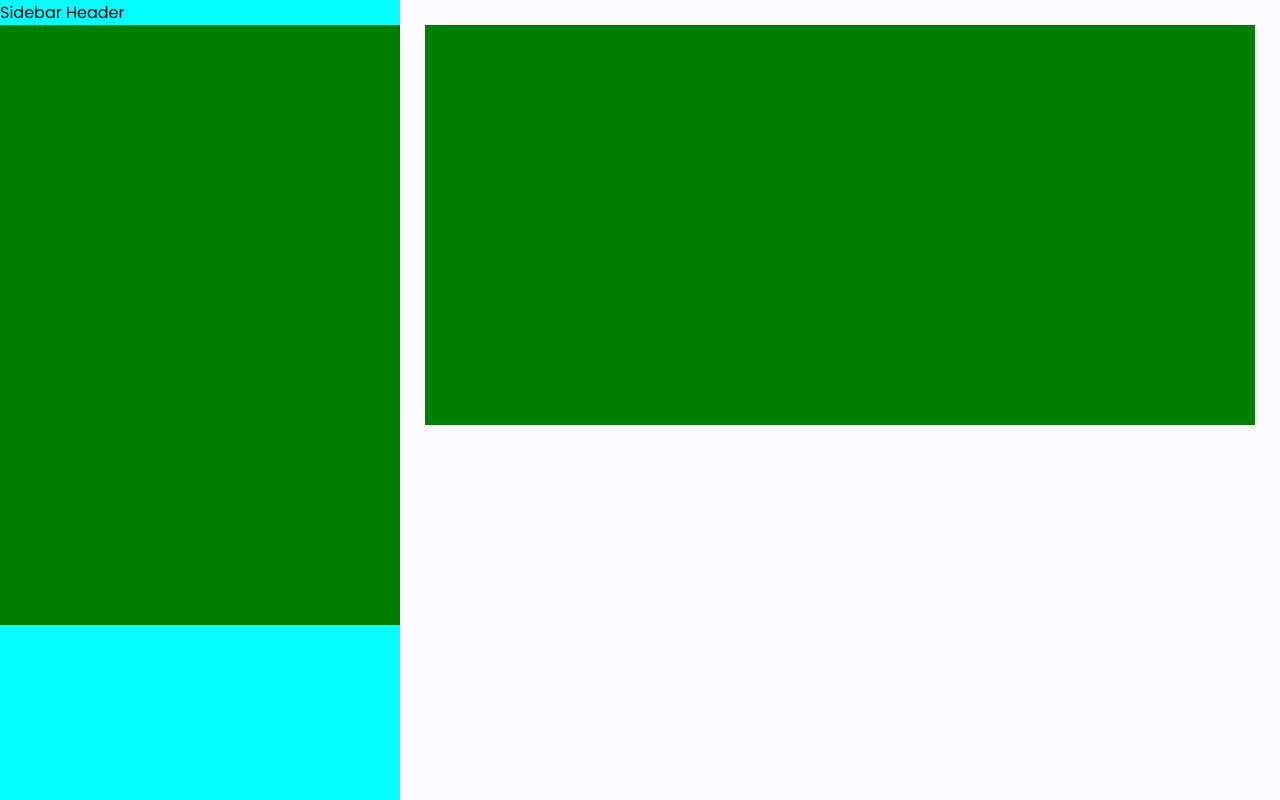
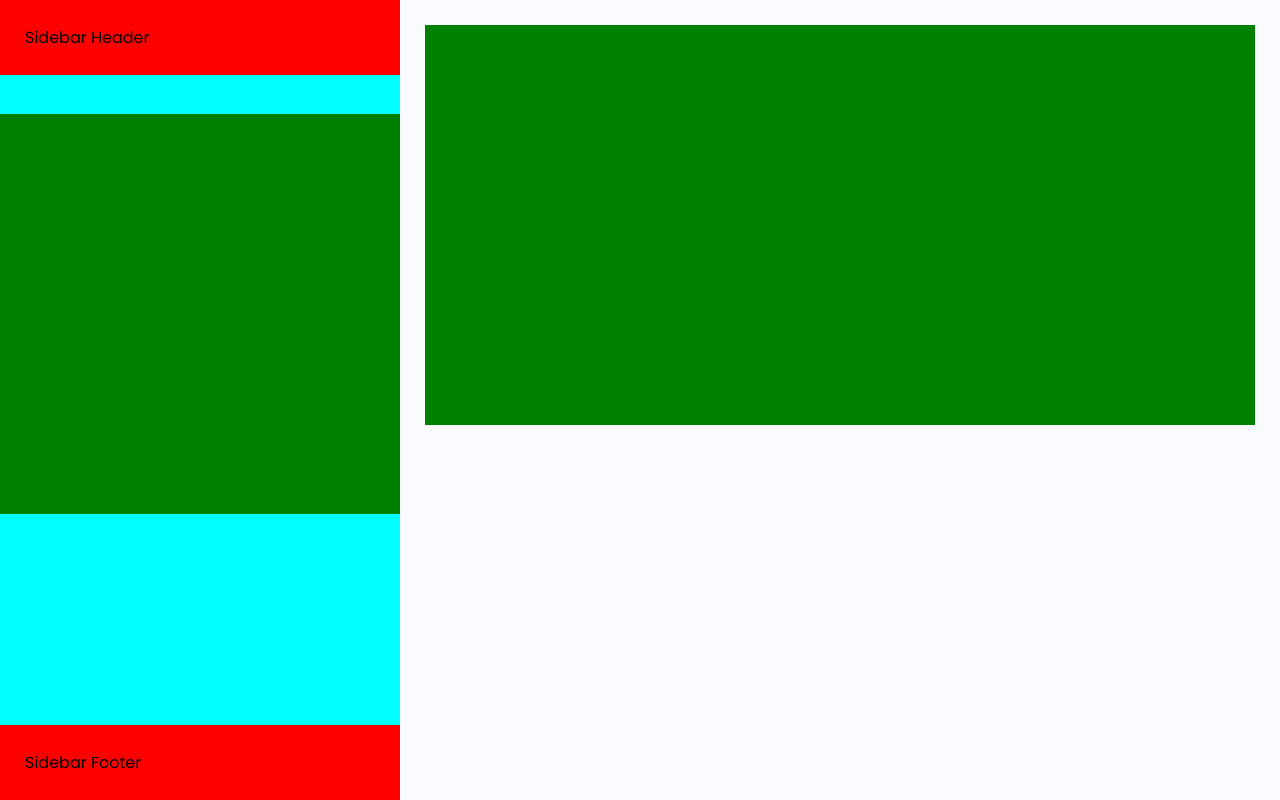
Before and after one commit to gottfried-github/dashboard, a website built with webpack: page src/index.html in a window 1280 px wide. Built offline with nearby package versions, Linux system fonts and the light colour scheme; files whose address does not match are found by name.

Commit message:
add layout

```diff
--- a/src/index.html
+++ b/src/index.html
@@ -14,7 +14,7 @@
         <button class="sidebar__close-button">Close</button>
       </header>
       <nav class="sidebar__nav"></nav>
-      <!-- <footer class="sidebar__footer"></footer> -->
+      <footer class="sidebar__footer">Sidebar Footer</footer>
     </div>
     <header class="header"><button class="header__menu-button">Menu</button></header>
     <div class="content">
--- a/src/styles/_common.scss
+++ b/src/styles/_common.scss
@@ -8,7 +8,7 @@ body {
 .container {
   @media (min-width: $breakpoint) {
     display: grid;
-    grid-template-columns: 400px 1fr;
+    grid-template-columns: $sidebar-width 1fr;
   }
 }
 
--- a/src/styles/_constants.scss
+++ b/src/styles/_constants.scss
@@ -1,2 +1,8 @@
+// colors
 $light-blue: #FAFBFF;
+
+// breakpoints
 $breakpoint: 1000px;
+
+// other
+$sidebar-width: 400px;
--- a/src/styles/_sidebar.scss
+++ b/src/styles/_sidebar.scss
@@ -6,13 +6,14 @@
   width: 100vw;
 
   overflow-y: scroll;
+  z-index: 10;
 
-  z-index: 10;
+  grid-template-rows: 74px 1fr;
 
   background-color: aqua;
 
   @media (min-width: $breakpoint) {
-    display: block;
+    display: grid;
     position: relative;
 
     width: 100%;
@@ -20,7 +21,22 @@
 }
 
 .container_sidebar_visible .sidebar {
-  display: block;
+  display: grid;
+}
+
+.sidebar__header {
+  position: fixed;
+
+  box-sizing: border-box;
+  width: 100%;
+  padding: 25px;
+
+  // z-index: 20;
+  background-color: red;
+
+  @media (min-width: $breakpoint) {
+    width: $sidebar-width;
+  }
 }
 
 .sidebar__close-button {
@@ -30,8 +46,21 @@
 }
 
 .sidebar__nav {
+  grid-row: 2;
+
+  height: 400px;
+  margin-top: 40px;
+
+  background-color: green;
+
   @media (min-width: $breakpoint) {
-    background-color: green;
-    height: 600px;
   }
 }
+
+.sidebar__footer {
+  grid-row: 3;
+
+  padding: 25px;
+
+  background-color: red;
+}
```
